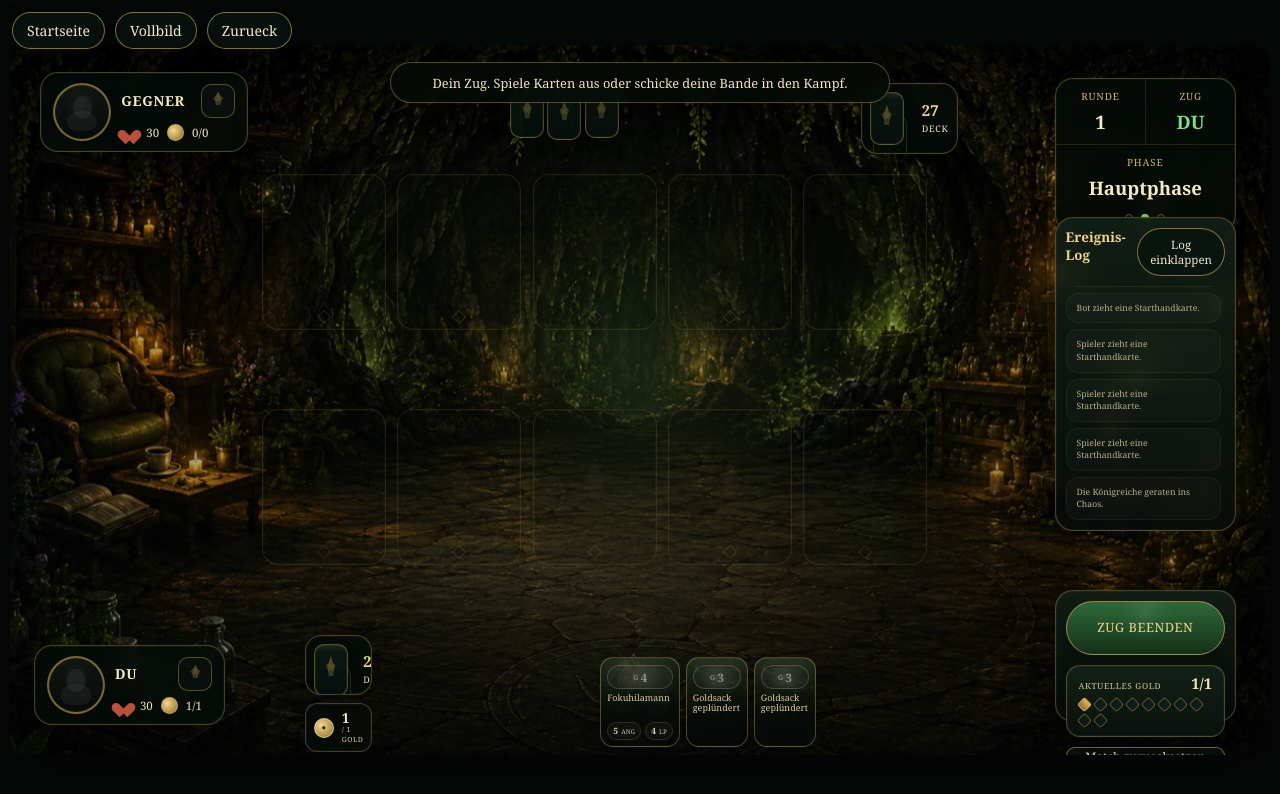
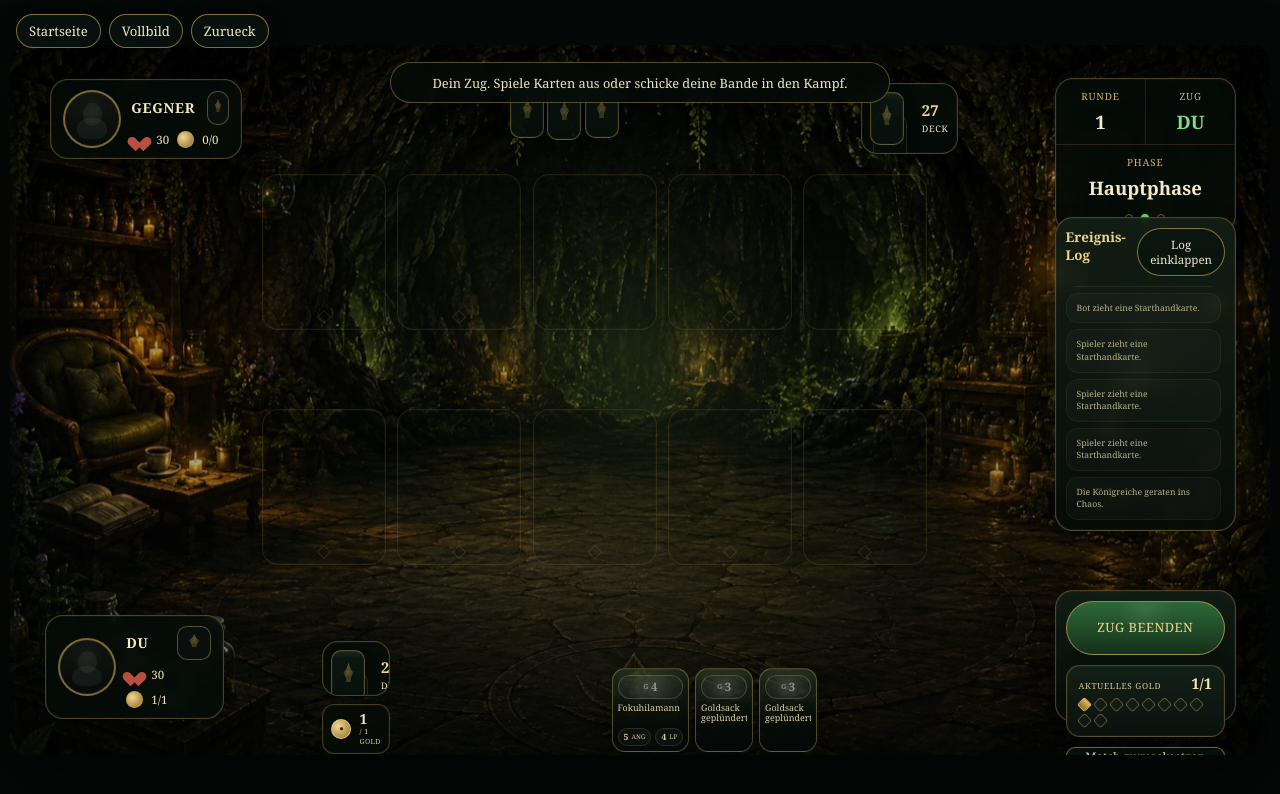
Before and after one commit to EinfachRonan/bubatzbande-koenigreiche-chaos, a Next.js app: page /game in a window 1280 px wide. Shown: the top 794 px of the page. Built offline with nearby package versions, Linux system fonts and the light colour scheme.

Commit message:
Tighten game layout spacing

```diff
--- a/app/game/game-fit.module.css
+++ b/app/game/game-fit.module.css
@@ -12,20 +12,20 @@
 
 .utilityNav {
   position: absolute;
-  top: 12px;
-  left: 12px;
+  top: 14px;
+  left: 16px;
   z-index: 6;
   display: flex;
   flex-wrap: wrap;
-  gap: 10px;
-  max-width: min(70vw, 420px);
+  gap: 8px;
+  max-width: min(52vw, 340px);
 }
 
 .utilityNav :global(.secondary-button),
 .utilityNav :global(.ghost-button) {
   min-height: 0;
-  padding: 8px 14px;
-  font-size: 0.88rem;
+  padding: 7px 12px;
+  font-size: 0.82rem;
   box-shadow: 0 10px 22px rgba(0, 0, 0, 0.26);
 }
 
@@ -116,15 +116,15 @@
 }
 
 .page :global(.kh-anchor-top-left) {
-  top: 3.8%;
-  left: 2.4%;
-  width: 16.5%;
+  top: 4.8%;
+  left: 3.2%;
+  width: 15.2%;
 }
 
 .page :global(.kh-anchor-bottom-left) {
-  left: 1.9%;
-  bottom: 4.2%;
-  width: 15.2%;
+  left: 2.8%;
+  bottom: 5.1%;
+  width: 14.2%;
 }
 
 .page :global(.kh-anchor-top-hand) {
@@ -174,10 +174,10 @@
 }
 
 .page :global(.kh-anchor-hand) {
-  left: 23.4%;
+  left: 24.8%;
   right: 18%;
-  bottom: 3.8%;
-  height: 14.6%;
+  bottom: 4.4%;
+  height: 13.8%;
 }
 
 .page :global(.kh-layout),
@@ -679,8 +679,8 @@
 .page :global(.kh-hand-shell) {
   position: relative;
   display: grid;
-  grid-template-columns: minmax(54px, 7.6%) minmax(0, 1fr);
-  gap: 12px;
+  grid-template-columns: minmax(48px, 6.8%) minmax(0, 1fr);
+  gap: 14px;
   height: 100%;
 }
 
@@ -689,7 +689,7 @@
   grid-template-rows: minmax(0, 1fr) auto;
   gap: 8px;
   align-self: end;
-  height: 92%;
+  height: 88%;
 }
 
 .page :global(.kh-hand-rail) {
@@ -755,7 +755,7 @@
   align-items: flex-end;
   gap: 6px;
   height: 100%;
-  padding: 0 0 0.8%;
+  padding: 0 0 0.35%;
   overflow-x: auto;
   overflow-y: hidden;
   scrollbar-width: none;
@@ -767,13 +767,13 @@
 
 .page :global(.kh-hand-mini-card) {
   position: relative;
-  flex: 0 0 clamp(62px, 4.3vw, 82px);
-  height: clamp(90px, 10.9vh, 116px);
+  flex: 0 0 clamp(58px, 4vw, 76px);
+  height: clamp(84px, 10.1vh, 108px);
   display: grid;
   grid-template-rows: auto 1fr auto;
   gap: 4px;
   align-items: start;
-  padding: 7px 6px 6px;
+  padding: 6px 5px 5px;
   border: 1px solid rgba(201, 164, 81, 0.34);
   border-radius: 13px;
   background:
@@ -1077,7 +1077,7 @@
 
   .page :global(.kh-anchor-top-left),
   .page :global(.kh-anchor-bottom-left) {
-    width: 16.2%;
+    width: 15%;
   }
 
   .page :global(.kh-anchor-right-top),
@@ -1087,14 +1087,14 @@
   }
 
   .page :global(.kh-anchor-hand) {
-    left: 22.8%;
+    left: 24%;
     right: 18.1%;
-    height: 15.2%;
+    height: 14%;
   }
 
   .page :global(.kh-hand-mini-card) {
-    flex-basis: clamp(46px, 4vw, 60px);
-    height: clamp(68px, 9.2vh, 88px);
+    flex-basis: clamp(44px, 3.8vw, 56px);
+    height: clamp(64px, 8.6vh, 82px);
     padding: 5px 4px;
   }
 
```
